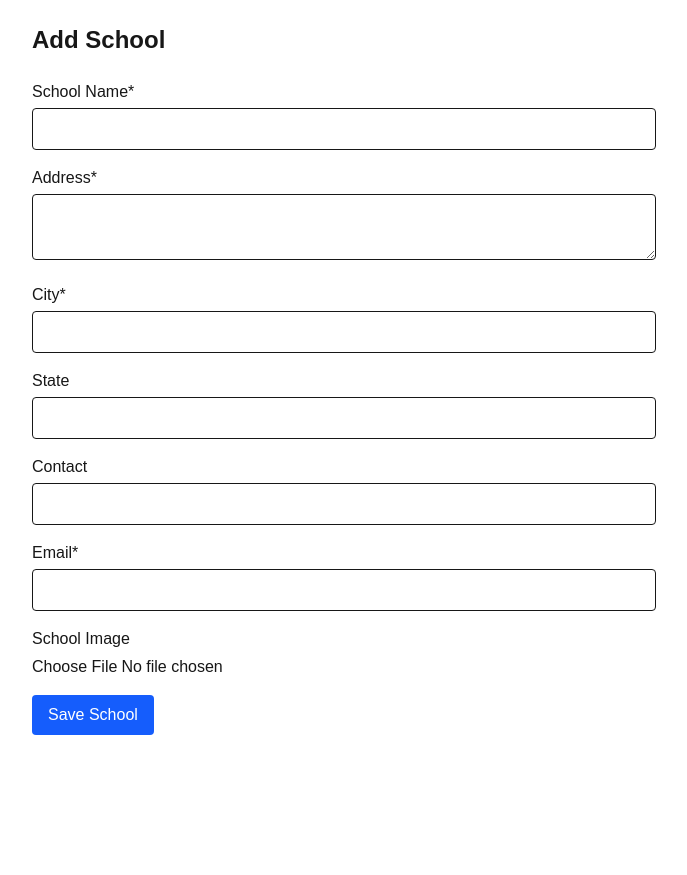
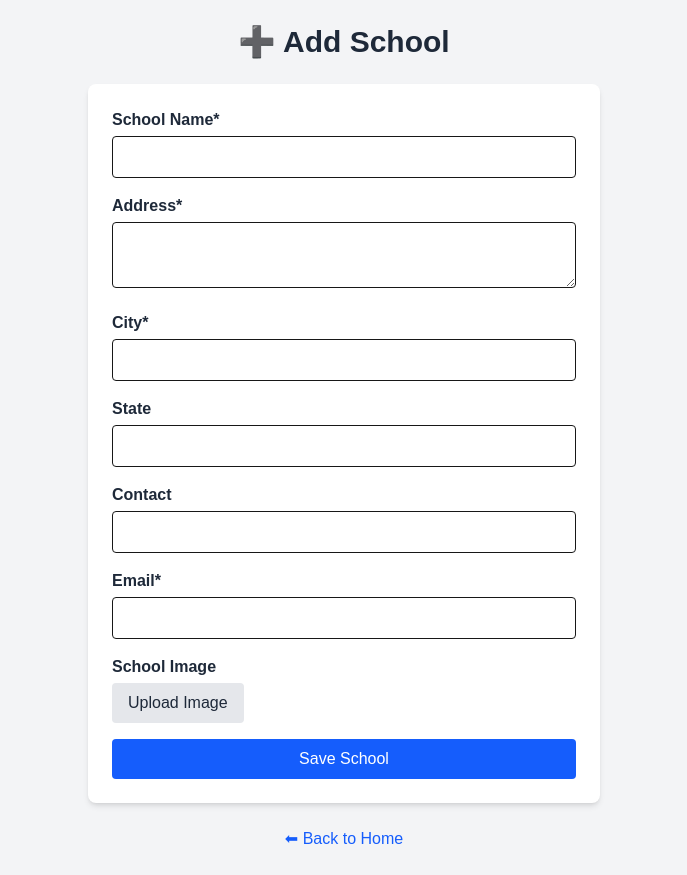
Before and after one commit to xxRahul-Kolixx/school-directory, a Next.js app: page /add-school in a window 1280 px wide. Shown: the whole page, without its empty margins (296-983 px from the left). Before the commit the page ends 800 px from the top, so only its background shows below. Built offline with nearby package versions, Linux system fonts and the light colour scheme.

Commit message:
ui: add image upload button and improved card

```diff
--- a/app/add-school/page.jsx
+++ b/app/add-school/page.jsx
@@ -1,8 +1,9 @@
 "use client";
 
 import { useForm } from "react-hook-form";
-import { useState } from "react";
+import { useState, useRef } from "react";
 import { useRouter } from "next/navigation";
+import Link from "next/link";
 
 export default function AddSchoolPage() {
   const {
@@ -12,7 +13,9 @@ export default function AddSchoolPage() {
   } = useForm();
   const [loading, setLoading] = useState(false);
   const [serverError, setServerError] = useState("");
+  const [selectedFile, setSelectedFile] = useState(null);
   const router = useRouter();
+  const fileInputRef = useRef(null);
 
   const onSubmit = async (data) => {
     setLoading(true);
@@ -21,7 +24,6 @@ export default function AddSchoolPage() {
     try {
       let imageUrl = "";
 
-      // If user selected a file → upload to Cloudinary
       if (data.image && data.image[0]) {
         const file = data.image[0];
         const formData = new FormData();
@@ -33,10 +35,7 @@ export default function AddSchoolPage() {
 
         const uploadRes = await fetch(
           `https://api.cloudinary.com/v1_1/${process.env.NEXT_PUBLIC_CLOUDINARY_CLOUD_NAME}/image/upload`,
-          {
-            method: "POST",
-            body: formData,
-          }
+          { method: "POST", body: formData }
         );
 
         const uploadData = await uploadRes.json();
@@ -68,27 +67,37 @@ export default function AddSchoolPage() {
         throw new Error(err.error || "Submission failed");
       }
 
-      // success → redirect to show-schools
       router.push("/show-schools");
     } catch (err) {
-      console.error(err);
       setServerError(err.message || "Something went wrong");
     } finally {
       setLoading(false);
     }
   };
 
+  const handleFileChange = (e) => {
+    setSelectedFile(e.target.files[0]?.name || null);
+  };
+
+  const clearImage = () => {
+    if (fileInputRef.current) fileInputRef.current.value = "";
+    setSelectedFile(null);
+  };
+
   return (
-    <div className="max-w-2xl mx-auto p-6">
-      <h1 className="text-2xl font-bold mb-6">Add School</h1>
+    <div className="min-h-screen bg-gray-100 flex flex-col items-center p-6">
+      <h1 className="text-3xl font-bold mb-6 text-gray-800">➕ Add School</h1>
 
       <form
         onSubmit={handleSubmit(onSubmit)}
-        className="space-y-4"
+        className="bg-white p-6 rounded-lg shadow-md w-full max-w-lg space-y-4"
         encType="multipart/form-data"
       >
+        {/* School Name */}
         <div>
-          <label className="block mb-1">School Name*</label>
+          <label className="block mb-1 font-semibold text-gray-800">
+            School Name*
+          </label>
           <input
             {...register("name", { required: "Name required" })}
             className="w-full border p-2 rounded"
@@ -98,8 +107,11 @@ export default function AddSchoolPage() {
           )}
         </div>
 
+        {/* Address */}
         <div>
-          <label className="block mb-1">Address*</label>
+          <label className="block mb-1 font-semibold text-gray-800">
+            Address*
+          </label>
           <textarea
             {...register("address", { required: "Address required" })}
             className="w-full border p-2 rounded"
@@ -109,8 +121,11 @@ export default function AddSchoolPage() {
           )}
         </div>
 
+        {/* City */}
         <div>
-          <label className="block mb-1">City*</label>
+          <label className="block mb-1 font-semibold text-gray-800">
+            City*
+          </label>
           <input
             {...register("city", { required: "City required" })}
             className="w-full border p-2 rounded"
@@ -120,34 +135,32 @@ export default function AddSchoolPage() {
           )}
         </div>
 
+        {/* State */}
         <div>
-          <label className="block mb-1">State</label>
+          <label className="block mb-1 font-semibold text-gray-800">
+            State
+          </label>
           <input {...register("state")} className="w-full border p-2 rounded" />
         </div>
 
+        {/* Contact */}
         <div>
-          <label className="block mb-1">Contact</label>
+          <label className="block mb-1 font-semibold text-gray-800">
+            Contact
+          </label>
           <input
-            {...register("contact", {
-              pattern: {
-                value: /^[0-9+\-\s()]{6,20}$/,
-                message: "Invalid phone",
-              },
-            })}
+            {...register("contact")}
             className="w-full border p-2 rounded"
           />
-          {errors.contact && (
-            <p className="text-red-600 text-sm">{errors.contact.message}</p>
-          )}
         </div>
 
+        {/* Email */}
         <div>
-          <label className="block mb-1">Email*</label>
+          <label className="block mb-1 font-semibold text-gray-800">
+            Email*
+          </label>
           <input
-            {...register("email_id", {
-              required: "Email required",
-              pattern: { value: /^\S+@\S+$/i, message: "Invalid email" },
-            })}
+            {...register("email_id", { required: "Email required" })}
             className="w-full border p-2 rounded"
           />
           {errors.email_id && (
@@ -155,26 +168,57 @@ export default function AddSchoolPage() {
           )}
         </div>
 
+        {/* Image Upload */}
         <div>
-          <label className="block mb-1">School Image</label>
-          <input
-            type="file"
-            accept="image/*"
-            {...register("image")}
-            className="w-full"
-          />
+          <label className="block mb-1 font-semibold text-gray-800">
+            School Image
+          </label>
+          <div className="flex items-center gap-3">
+            <input
+              type="file"
+              accept="image/*"
+              {...register("image")}
+              ref={fileInputRef}
+              onChange={handleFileChange}
+              className="hidden"
+              id="imageUpload"
+            />
+            <label
+              htmlFor="imageUpload"
+              className="px-4 py-2 bg-gray-200 text-gray-800 rounded cursor-pointer hover:bg-gray-300"
+            >
+              Upload Image
+            </label>
+            {selectedFile && (
+              <span className="text-gray-700 text-sm">{selectedFile}</span>
+            )}
+            {selectedFile && (
+              <button
+                type="button"
+                onClick={clearImage}
+                className="px-3 py-1 bg-red-500 text-white rounded hover:bg-red-600"
+              >
+                Clear
+              </button>
+            )}
+          </div>
         </div>
 
+        {/* Submit Button */}
         <button
           type="submit"
           disabled={loading}
-          className="px-4 py-2 bg-blue-600 text-white rounded hover:bg-blue-700 disabled:bg-gray-400"
+          className="w-full px-4 py-2 bg-blue-600 text-white rounded hover:bg-blue-700 transition"
         >
           {loading ? "Saving..." : "Save School"}
         </button>
 
         {serverError && <p className="text-red-600 mt-2">{serverError}</p>}
       </form>
+
+      <Link href="/" className="mt-6 text-blue-600 hover:underline">
+        ⬅ Back to Home
+      </Link>
     </div>
   );
 }
--- a/app/show-schools/page.jsx
+++ b/app/show-schools/page.jsx
@@ -1,6 +1,7 @@
 "use client";
 
 import { useEffect, useState } from "react";
+import Link from "next/link";
 
 export default function ShowSchoolsPage() {
   const [schools, setSchools] = useState([]);
@@ -24,17 +25,19 @@ export default function ShowSchoolsPage() {
   if (loading) return <div className="p-6 text-gray-600">Loading...</div>;
 
   return (
-    <div className="p-6">
-      <h1 className="text-2xl font-bold mb-6">Schools Directory</h1>
+    <div className="min-h-screen bg-gray-100 p-6">
+      <h1 className="text-3xl font-bold mb-6 text-gray-800">
+        📋 Schools Directory
+      </h1>
 
       {schools.length === 0 ? (
-        <p>No schools found. Please add one.</p>
+        <p className="text-gray-600">No schools found. Please add one.</p>
       ) : (
         <div className="grid gap-6 grid-cols-1 sm:grid-cols-2 md:grid-cols-3">
           {schools.map((s) => (
             <div
               key={s.id}
-              className="border rounded-lg shadow hover:shadow-md transition overflow-hidden bg-white"
+              className="bg-white border rounded-lg shadow hover:shadow-lg transition overflow-hidden"
             >
               <div className="h-40 bg-gray-100 flex items-center justify-center">
                 {s.image ? (
@@ -48,20 +51,27 @@ export default function ShowSchoolsPage() {
                 )}
               </div>
               <div className="p-4">
-                <h2 className="text-lg font-semibold">{s.name}</h2>
-                <p className="text-sm text-gray-600">{s.address}</p>
-                <p className="text-sm text-gray-500 mt-1">
-                  {s.city} {s.state ? `, ${s.state}` : ""}
+                <h2 className="text-lg font-bold text-gray-900">{s.name}</h2>
+                <p className="text-sm text-gray-700">{s.address}</p>
+                <p className="text-sm text-gray-600 mt-1">
+                  {s.city}
+                  {s.state ? `, ${s.state}` : ""}
                 </p>
-                <p className="text-sm text-gray-500 mt-1">{s.email_id}</p>
+                <p className="text-sm text-gray-600 mt-1">{s.email_id}</p>
                 {s.contact && (
-                  <p className="text-sm text-gray-500 mt-1">📞 {s.contact}</p>
+                  <p className="text-sm text-gray-600 mt-1">📞 {s.contact}</p>
                 )}
               </div>
             </div>
           ))}
         </div>
       )}
+
+      <div className="mt-6">
+        <Link href="/" className="text-blue-600 hover:underline">
+          ⬅ Back to Home
+        </Link>
+      </div>
     </div>
   );
 }
```
